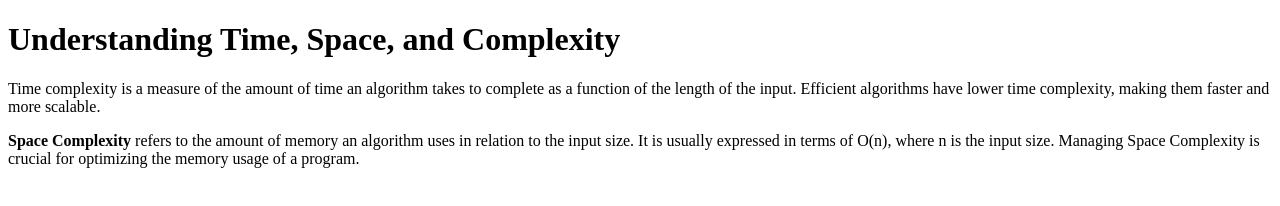
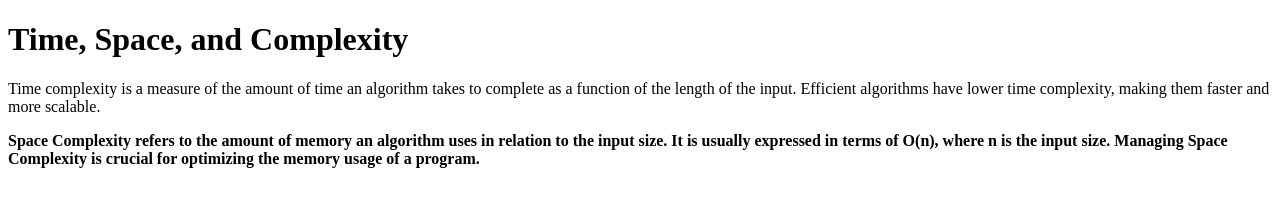
Before and after one commit to acciojob/time-and-space-complexity-knightcoder0108, a website: page main.html in a window 1280 px wide. Drawn offline with Linux system fonts and the light colour scheme.

Commit message:
created a submission

```diff
--- a/main.html
+++ b/main.html
@@ -7,11 +7,11 @@
 </head>
 <body>
 
-<h1>Understanding Time, Space, and Complexity</h1>
+<h1>Time, Space, and Complexity</h1>
 
 <p>Time complexity is a measure of the amount of time an algorithm takes to complete as a function of the length of the input. Efficient algorithms have lower time complexity, making them faster and more scalable.</p>
 
-<p><b>Space Complexity</b> refers to the amount of memory an algorithm uses in relation to the input size. It is usually expressed in terms of O(n), where n is the input size. Managing Space Complexity is crucial for optimizing the memory usage of a program.</p>
+<p><b>Space Complexity refers to the amount of memory an algorithm uses in relation to the input size. It is usually expressed in terms of O(n), where n is the input size. Managing Space Complexity is crucial for optimizing the memory usage of a program.</b</p>
 
 </body>
 </html>
```
